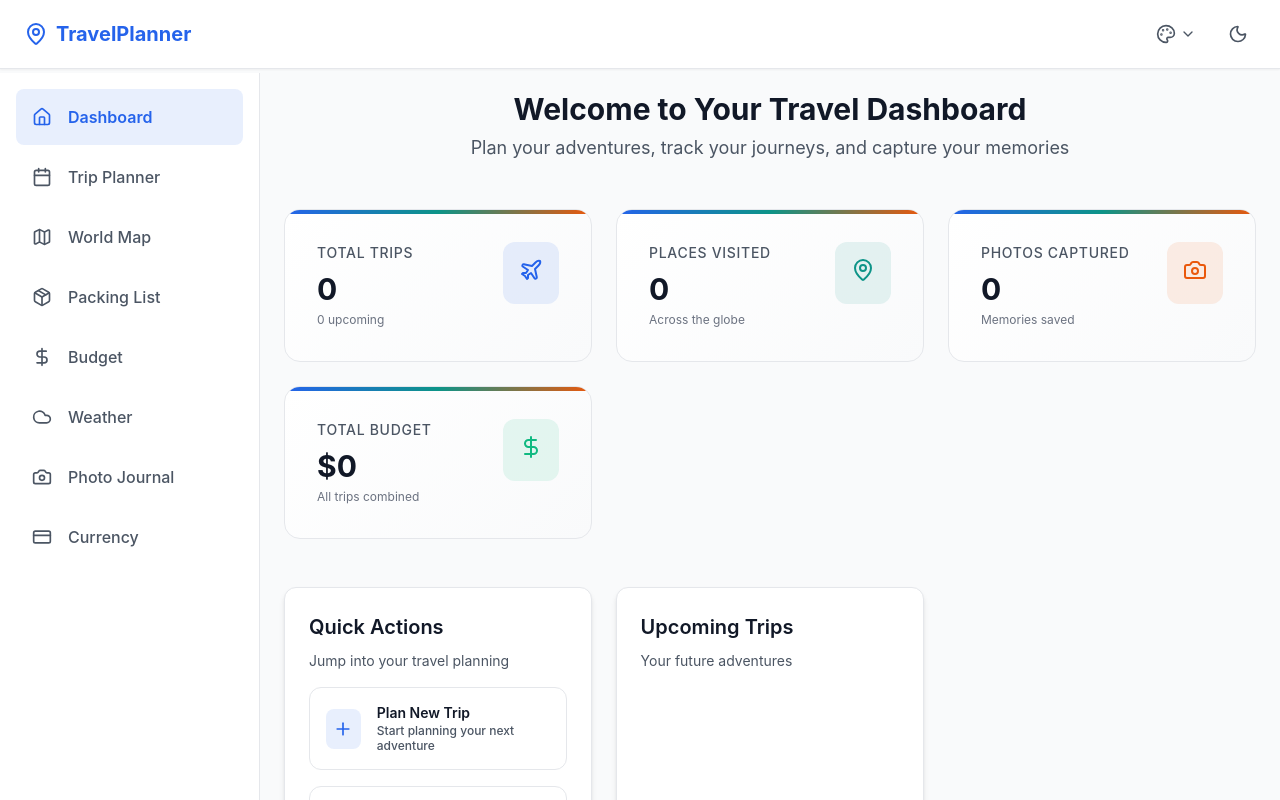
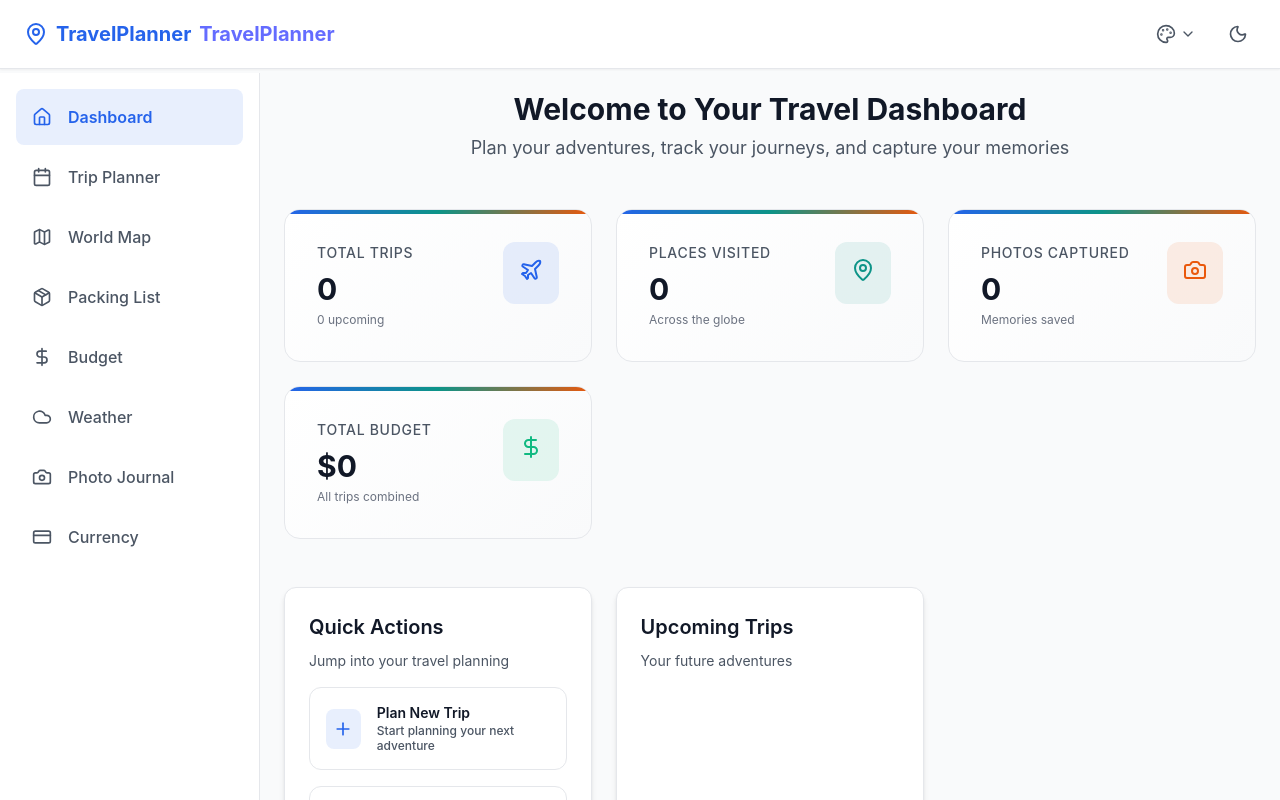
Before and after one commit to Prachi9506/Wandovia, a React (Vite) app: page / in a window 1280 px wide. Shown: the top 800 px of the page. Built offline with nearby package versions, Linux system fonts and the light colour scheme.

Commit message:
Update Header.jsx

```diff
--- a/src/components/Layout/Header.jsx
+++ b/src/components/Layout/Header.jsx
@@ -20,6 +20,7 @@ const Header = () => {
           <div className="logo">
             <MapPin size={24} />
             <h1>TravelPlanner</h1>
+            <a href="https://green-voyage.vercel.app/"><h1>TravelPlanner</h1></a>
           </div>
         </div>
 
```
